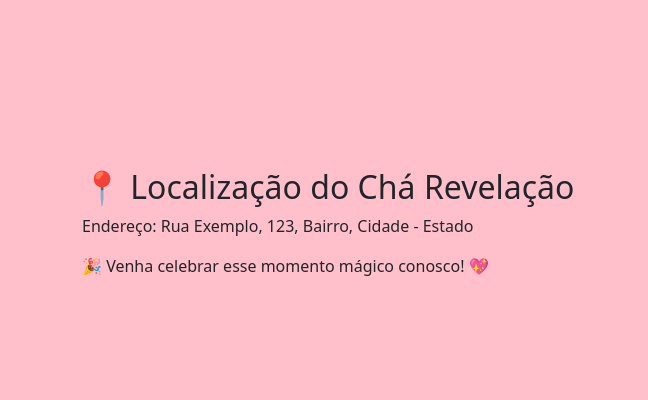
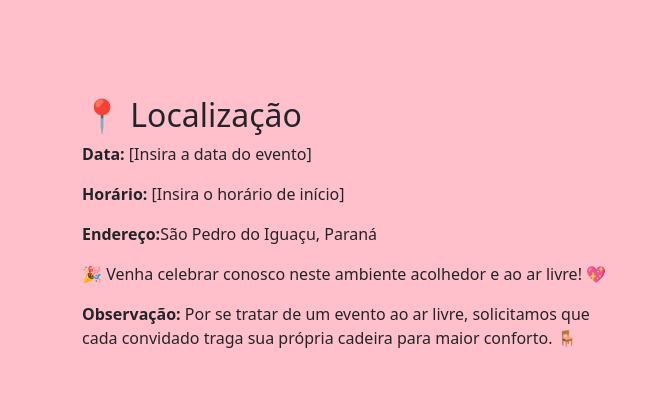
Before and after one commit to Ckistian-dev/Cha-Revelacao, a plain HTML site: page index.html in a window 1280 px wide. Shown: the part 822-1222 px from the top of the page, 0-648 px from the left. Drawn offline with nearby package versions, Linux system fonts and the light colour scheme; grey boxes are pictures that could not be loaded.

Commit message:
Update index.html

```diff
--- a/index.html
+++ b/index.html
@@ -90,26 +90,31 @@
     <div class="row align-items-center">
       <!-- Texto com a localização -->
       <div class="col-md-6">
-        <h2>📍 Localização do Chá Revelação</h2>
-        <p>Endereço: Rua Exemplo, 123, Bairro, Cidade - Estado</p>
-        <p>🎉 Venha celebrar esse momento mágico conosco! 💖</p>
+        <h2>📍 Localização</h2>
+        <p><strong>Data:</strong> [Insira a data do evento]</p>
+        <p><strong>Horário:</strong> [Insira o horário de início]</p>
+        <p><strong>Endereço:</strong>São Pedro do Iguaçu, Paraná</p>
+        <p>🎉 Venha celebrar conosco neste ambiente acolhedor e ao ar livre! 💖</p>
+        <p><strong>Observação:</strong> Por se tratar de um evento ao ar livre, solicitamos que cada convidado traga sua própria cadeira para maior conforto. 🪑</p>
       </div>
-      <!-- Mapa à direita (menor) -->
+      <!-- Mapa à direita -->
       <div class="col-md-6">
         <div class="ratio ratio-4x3">
           <iframe
-            src="https://www.google.com/maps/embed?pb=!1m18!1m12!1m3!1d3163.058334154595!2d-122.0842499!3d37.4219999!2m3!1f0!2f0!3f0!3m2!1i1024!2i768!4f13.1!3m3!1m2!1s0x808fb0e8c1c9d9b7%3A0x0!2sGoogleplex!5e0!3m2!1sen!2s!4v1680012345678"
+            src="https://www.google.com/maps/embed?pb=!1m17!1m12!1m3!1d1647.3405715011627!2d-54.00350093280235!3d-24.81986344959021!2m3!1f0!2f0!3f0!3m2!1i1024!2i768!4f13.1!3m2!1m1!2zMjTCsDQ5JzEwLjEiUyA1NMKwMDAnMDkuMSJX!5e0!3m2!1spt-BR!2sbr!4v1741006277452!5m2!1spt-BR!2sbr"
             style="border:0;"
             allowfullscreen=""
             loading="lazy"
             referrerpolicy="no-referrer-when-downgrade"
-            title="Localização">
+            title="Localização do Evento">
           </iframe>
         </div>
       </div>
     </div>
   </div>
 </section>
+
+
 
 <!-- Seção Lista de Presentes -->
 <section id="presentes" class="py-5 bg-lightblue">
```
